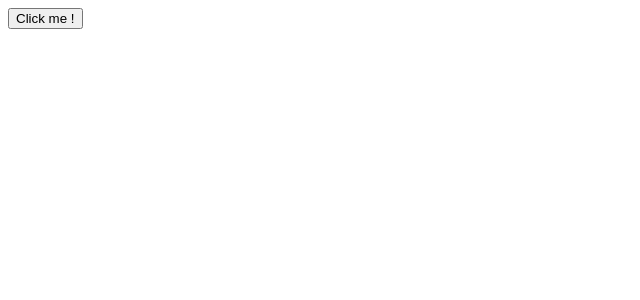
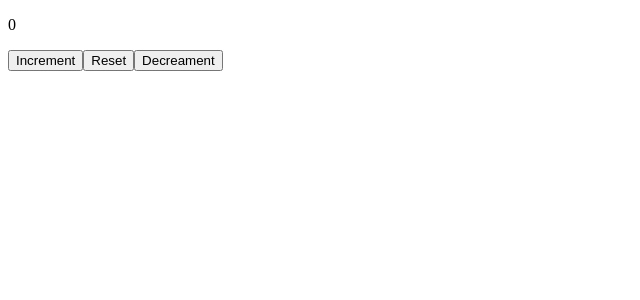
Before and after one commit to KhanhLy1202/react-full-course, a React (Vite) app in the folder my-react-app/: page / in a window 1280 px wide. Shown: the top 300 px of the page, without its empty margins (0-640 px from the left). Built offline with nearby package versions, Linux system fonts and the light colour scheme.

Commit message:
useState

```diff
--- a/my-react-app/src/App.jsx
+++ b/my-react-app/src/App.jsx
@@ -1,7 +1,7 @@
-import Button from './Button.jsx';
+import Count from './Count.jsx';
 
 function App() {
-	return <Button />;
+	return <Count />;
 }
 
 export default App;
--- /dev/null
+++ b/my-react-app/src/Count.jsx
@@ -0,0 +1,27 @@
+import { useState } from 'react';
+
+function Count() {
+	const [count, setCount] = useState(0);
+
+	const increate = () => {
+		setCount(count + 1);
+	};
+
+	const reset = () => {
+		setCount(0);
+	};
+	const dicreate = () => {
+		setCount(count - 1);
+	};
+
+	return (
+		<div>
+			<p>{count}</p>
+			<button onClick={increate}>Increment</button>
+			<button onClick={reset}>Reset</button>
+			<button onClick={dicreate}>Decreament</button>
+		</div>
+	);
+}
+
+export default Count;
```
Also changed, not shown: my-react-app/src/MyComponent.jsx (added, +33 -0 lines).
